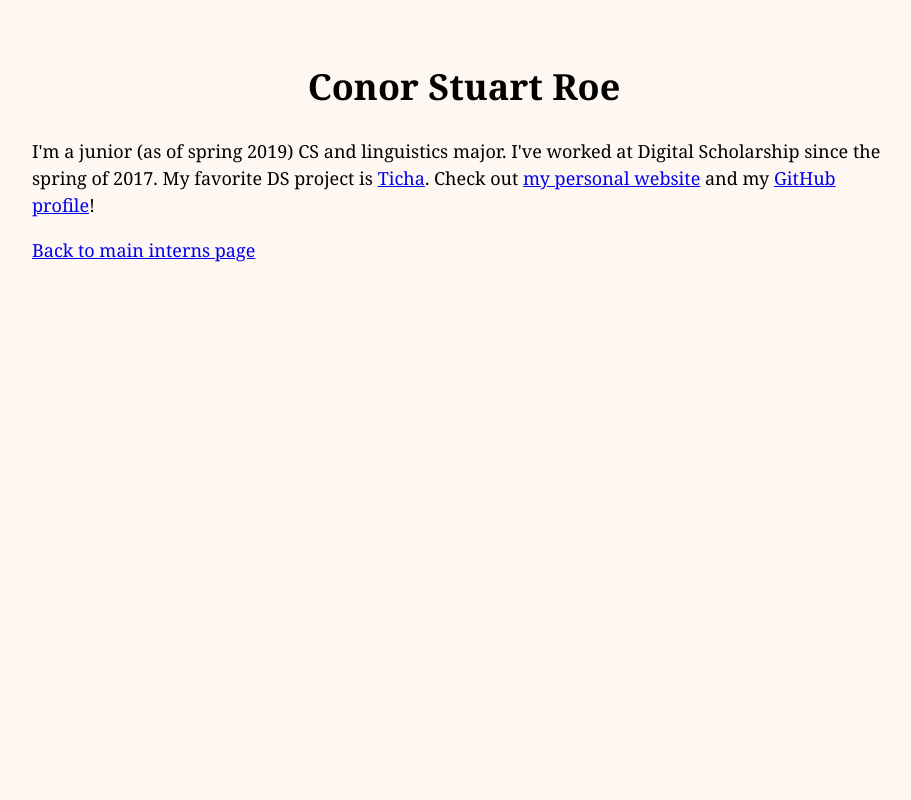
After one commit to HCDigitalScholarship/django-showcase-2, a Django app: page /interns/cstuartroe in a window 1280 px wide. The commit adds this page. Shown: the whole page, without its empty margins (176-1087 px from the left). Run offline with Django 3.2, Linux system fonts and the light colour scheme.

Commit message:
add cstuartroe page

```diff
--- /dev/null
+++ b/interns/templates/interns/cstuartroe.html
@@ -0,0 +1,15 @@
+{% extends 'base.html' %}
+
+{% block title %}Conor Stuart Roe | Interns{% endblock %}
+
+{% block body %}
+<div class="main">
+
+<h1 class="centered">Conor Stuart Roe</h1>
+
+<p>I'm a junior (as of spring 2019) CS and linguistics major. I've worked at Digital Scholarship since the spring of 2017. My favorite DS project is <a href="https://ticha.haverford.edu">Ticha</a>. Check out <a href="http://conorstuartroe.com">my personal website</a> and my <a href="https://github.com/cstuartroe"</a>GitHub profile</a>!</p>
+
+<p><a href="{% url 'interns:index' %}">Back to main interns page</a></p>
+
+</div>
+{% endblock %}
--- a/interns/templates/interns/index.html
+++ b/interns/templates/interns/index.html
@@ -21,6 +21,7 @@
 <ul>
   <li><a href="{% url 'interns:iafisher' %}">Ian Fisher (class of 2019)</a></li>
   <li><a href="{% url 'interns:yayad' %}">Yasmine Ayad (class of 2019)</a></li>
+  <li><a href="{% url 'interns:cstuartroe' %}">Conor Stuart Roe (class of 2020)</a></li>
 </ul>
 
 <p><a href="{% url 'justhtml:index' %}">Back to main page</a></p>
--- a/interns/tests.py
+++ b/interns/tests.py
@@ -25,3 +25,7 @@ class InternsTest(TestCase):
     def test_mzarafon_page(self):
         response = self.client.get("/interns/mzarafon")
         self.assertTemplateUsed(response, "interns/mzarafon.html")
+
+    def test_cstuartroe_page(self):
+        response = self.client.get("/interns/cstuartroe")
+        self.assertTemplateUsed(response, "interns/cstuartroe.html")
--- a/interns/urls.py
+++ b/interns/urls.py
@@ -22,5 +22,6 @@ urlpatterns = [
     path("iafisher", views.iafisher, name="iafisher"),
     path("yayad", views.yayad, name="yayad"),
     path("mzarafon", views.mzarafon, name="mzarafon"),
+    path("cstuartroe", views.cstuartroe, name="cstuartroe"),
     # Add your new intern URL here!
 ]
--- a/interns/views.py
+++ b/interns/views.py
@@ -27,4 +27,8 @@ def mzarafon(request):
     return render(request, "interns/mzarafon.html")
 
 
+def cstuartroe(request):
+    return render(request, "interns/cstuartroe.html")
+
+
 # Add your new intern view here!
```
Also changed, not shown: test/test_interns.py (+5 -0 lines).
